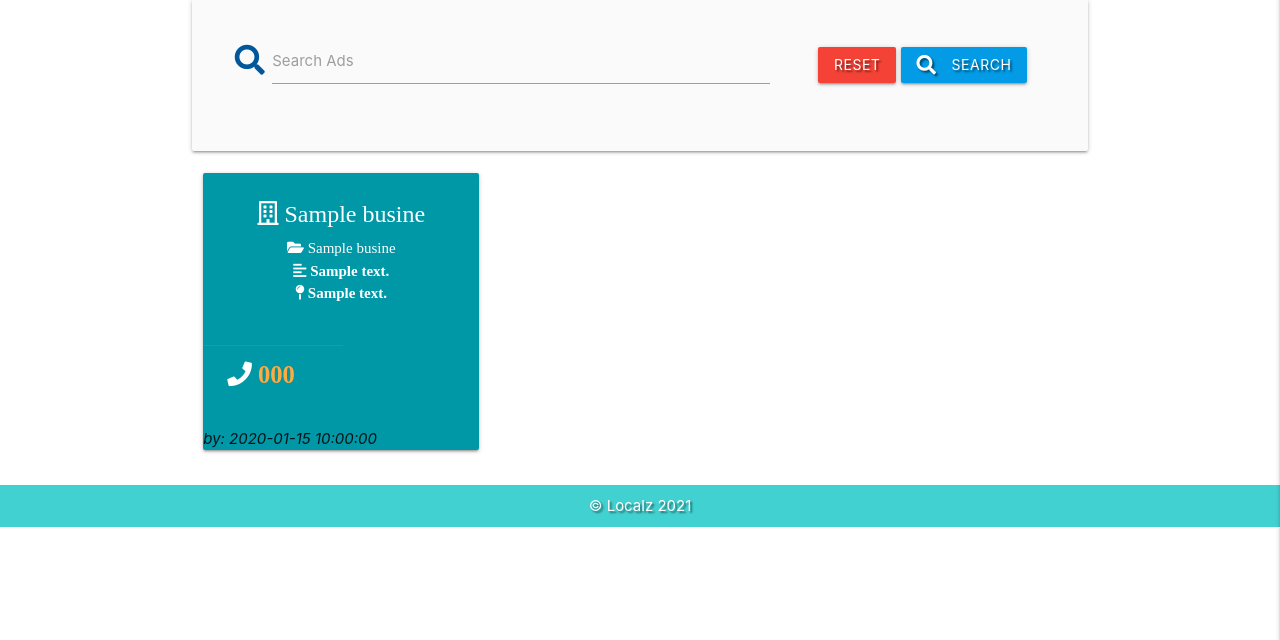
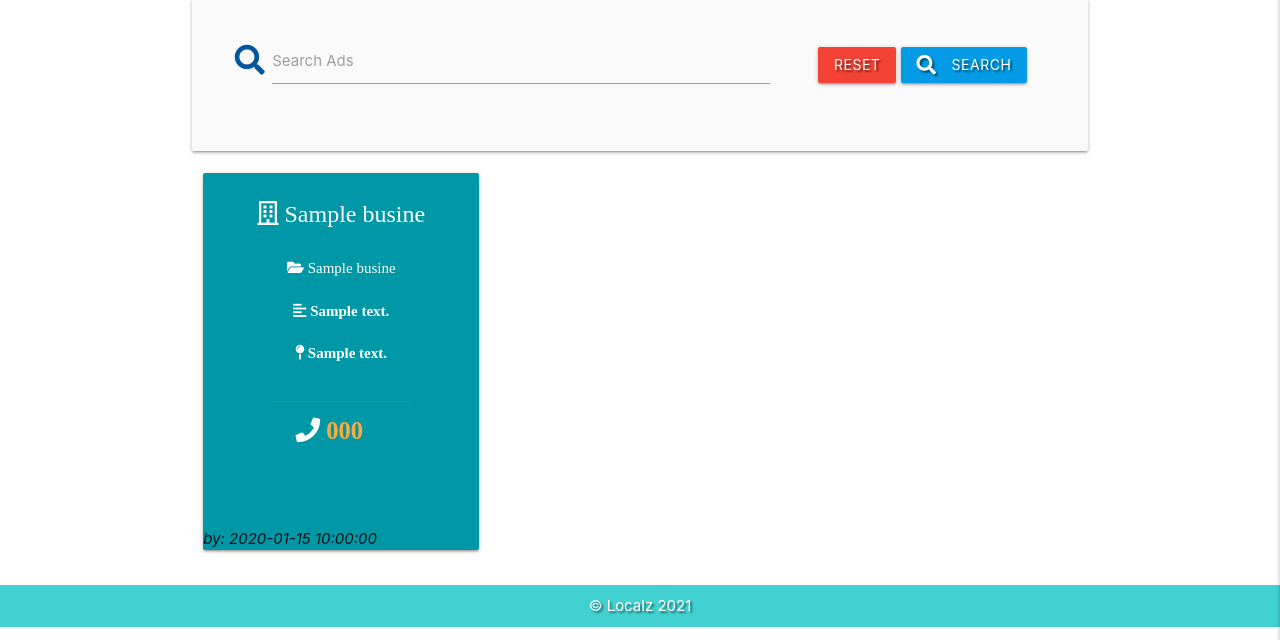
Before and after one commit to Code-Institute-Submissions/OluwafemiAwosanya-LOCALZ_AugResub, a Flask app: page / in a window 1280 px wide. Shown: the part 160-800 px from the top of the page. Run offline with Flask 2, Linux system fonts and the light colour scheme; a database or web service that is not in the repository returns one stand-in record (values such as "Sample title"); some libraries are stand-ins or nearby versions.

Commit message:
wrapped each card content in a div for better layout

```diff
--- a/templates/business.html
+++ b/templates/business.html
@@ -20,24 +20,32 @@
             </div>
         </form>
     </div>
+
     {% if ads|length > 0 %}
     <div class="row">
         {% for ad in ads %}
           <div class="col s12 m4">
               <div class="card  cyan darken-2 darken-1">
-                  <!-- {% if session.user|lower == ad.created_by|lower %}
-                    <a href="{{ url_for('delete_ad', ad_id=ad._id) }}" class="btn-small right red accent-4">Delete</a>
-                    <a href="{{ url_for('edit_ad', ad_id=ad._id) }}" class="btn-small right amber lighten-1">Edit</a>
-                  {% endif %} -->
                   <div class="card-content white-text center-align">
+                      <div class="row">
                           <span class="card-title far fa-building "> <strong>{{ ad.ad_name }}</strong> </span>
-                    <p class="fas fa-folder-open"> <strong>{{ ad.category_name }}</strong> </p><br>
-                    <p class="fas fa-align-left"> {{ ad.ad_description }} </p><br>
-                    <p class="fas fas fa-map-pin"> {{ ad.ad_address }} </p><br>
                       </div>
+                      <div class="row">
+                          <span class="fas fa-folder-open"> <strong>{{ ad.category_name }}</strong> </span>
+                      </div>
+                      <div class="row">
+                          <p class="fas fa-align-left"> {{ ad.ad_description }} </p>
+                      </div>
+                      <div class="row">
+                          <p class="fas fas fa-map-pin"> {{ ad.ad_address }} </p>
+                      </div>
+                      <div class="row">
                           <h5 class="card-action fas fa-phone">
                               <a href="{{ ad.ad_telephone }}">{{ ad.ad_telephone }}</a>
                           </h5>
+                      </div>
+                  </div>
+
                     {% if session.user|lower == ad.created_by|lower %}
                       <a href="{{ url_for('delete_ad', ad_id=ad._id) }}" class="btn-small right red accent-4">Delete</a>
                       <a href="{{ url_for('edit_ad', ad_id=ad._id) }}" class="btn-small right amber lighten-1">Edit</a>
@@ -52,6 +60,4 @@
         <h3 class="red-text text-darken-4 center-align">No Results Found</h3>
     {% endif %}
 
-
-
 {% endblock %}
```
Also changed, not shown: templates/place_ad.html (+5 -5 lines). Lines whose indentation alone changed are shown as unchanged.
